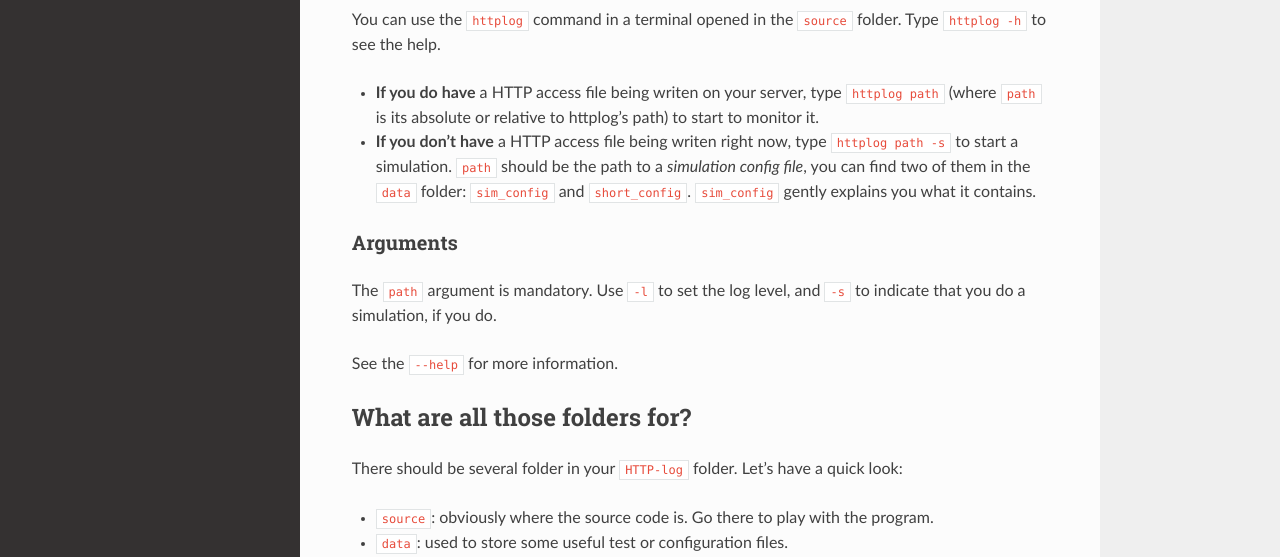
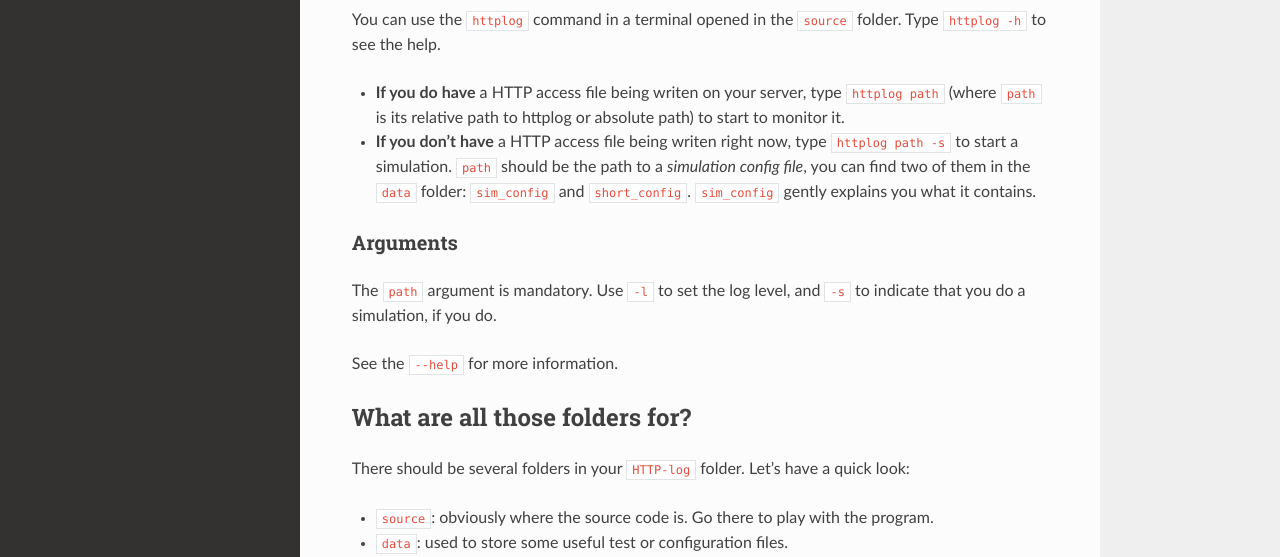
Before and after one commit to deterralba/HTTP-log, a Sphinx documentation site: the page built from documentation/overview.rst, in a window 1280 px wide and 1283 px high. Shown: the part 360-917 px from the top of the window. Built offline with Sphinx 7.4.7 and the Read the Docs theme 2.0.0, drawn with Linux system fonts in a browser that asks for light colours; pages that are not in the unit, such as notebooks, are missing from menus.

Commit message:
Update overview.rst
proofreading

```diff
--- a/documentation/overview.rst
+++ b/documentation/overview.rst
@@ -16,8 +16,7 @@ You can find a description of what I had to do here: :ref:`subject`
 You can use the ``httplog`` command in a terminal opened in the ``source`` folder.
 Type ``httplog -h`` to see the help.
 
-* **If you do have** a HTTP access file being writen on your server, type ``httplog path`` (where ``path`` is its absolute
-  or relative to httplog's path) to start to monitor it.
+* **If you do have** a HTTP access file being writen on your server, type ``httplog path`` (where ``path`` is its relative path to httplog or absolute path) to start to monitor it.
 
 * **If you don't have** a HTTP access file being writen right now, type ``httplog path -s`` to start a simulation.
   ``path`` should be the path to a *simulation config file*, you can find two of them in the ``data`` folder:
@@ -34,7 +33,7 @@ See the ``--help`` for more information.
 What are all those folders for?
 -------------------------------
 
-There should be several folder in your ``HTTP-log`` folder. Let's have a quick look:
+There should be several folders in your ``HTTP-log`` folder. Let's have a quick look:
 
 * ``source``: obviously where the source code is. Go there to play with the program.
 * ``data``: used to store some useful test or configuration files.
```
